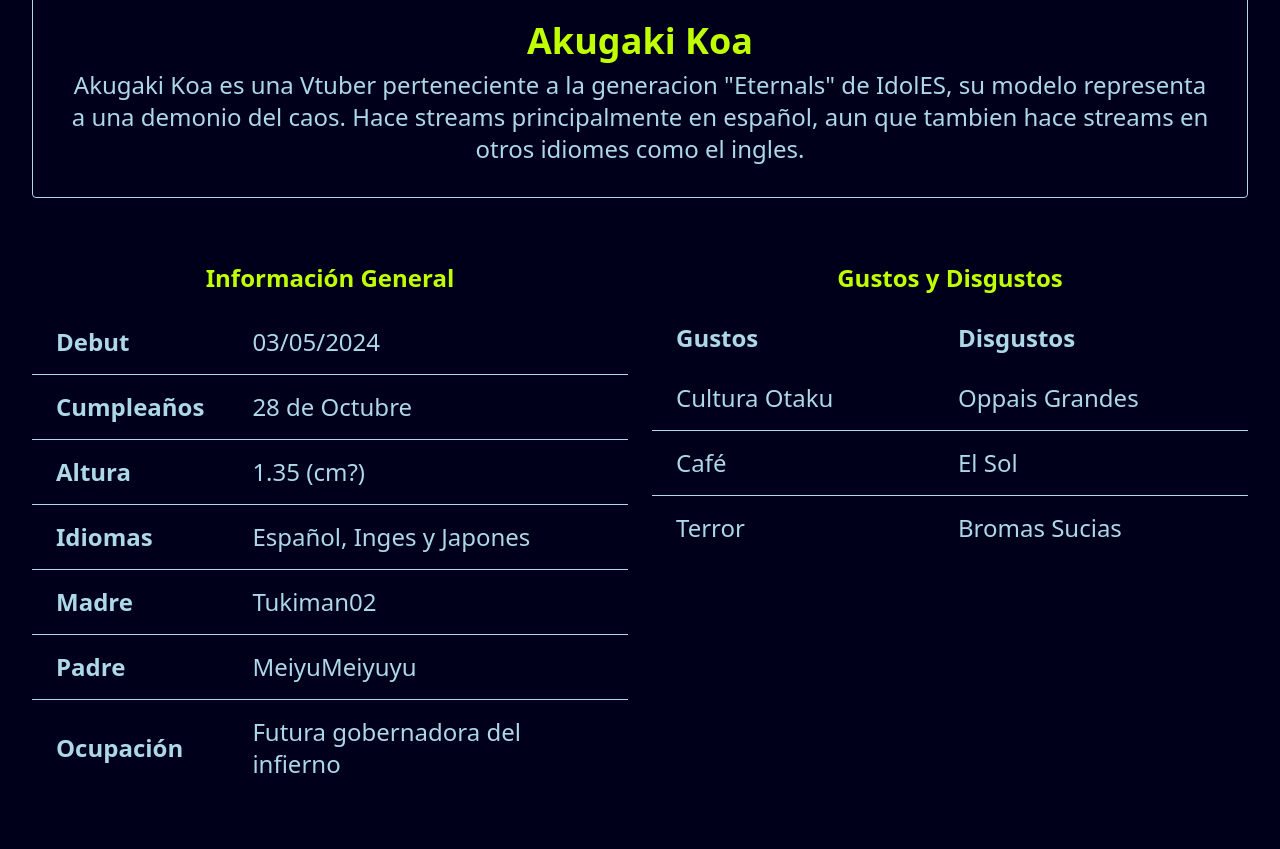
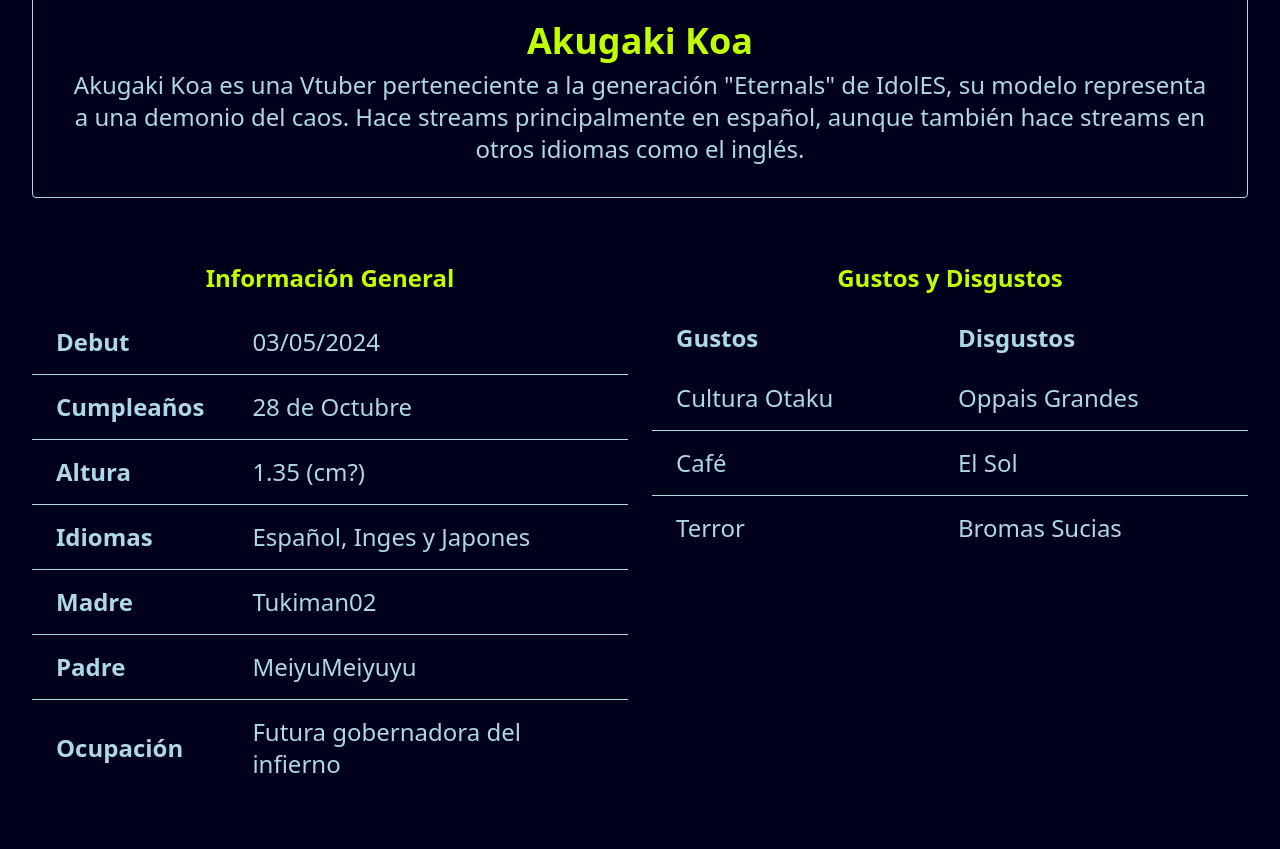
Before and after one commit to JohanLeon0914/AkugakiKoa-fanpage, an Astro site: page / in a window 1280 px wide. Shown: the part 1432-2281 px from the top of the page. Built offline with nearby package versions, Linux system fonts and the light colour scheme; Astro itself is replaced by a stand-in of ours.

Commit message:
corrigiendo errores ortograficos

```diff
--- a/src/components/Profile.astro
+++ b/src/components/Profile.astro
@@ -18,10 +18,10 @@
 
       <div>
         <p class="text-gray-600 mt-2">
-          Akugaki Koa es una Vtuber perteneciente a la generacion "Eternals" de
+          Akugaki Koa es una Vtuber perteneciente a la generación "Eternals" de
           IdolES, su modelo representa a una demonio del caos. Hace streams
-          principalmente en español, aun que tambien hace streams en otros
-          idiomes como el ingles.
+          principalmente en español, aunque también hace streams en otros
+          idiomas como el inglés.
         </p>
       </div>
     </div>
```
